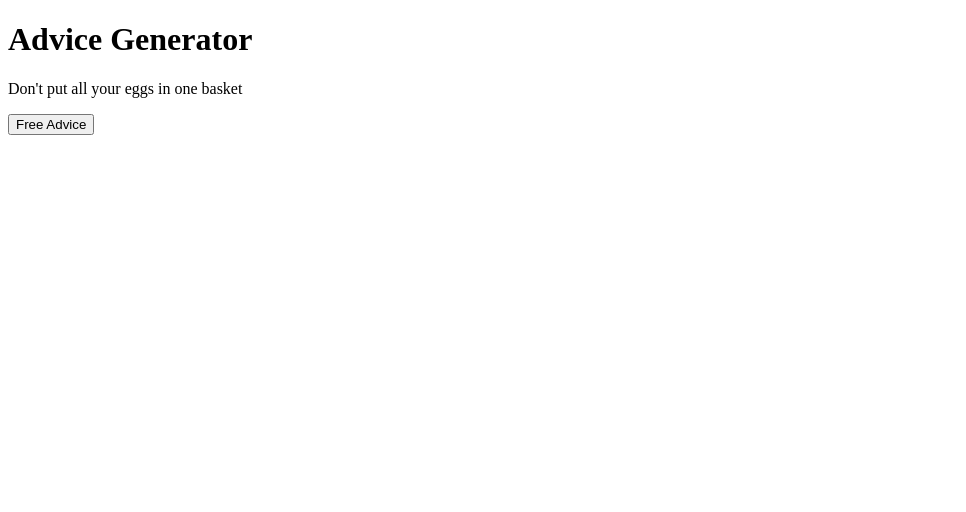
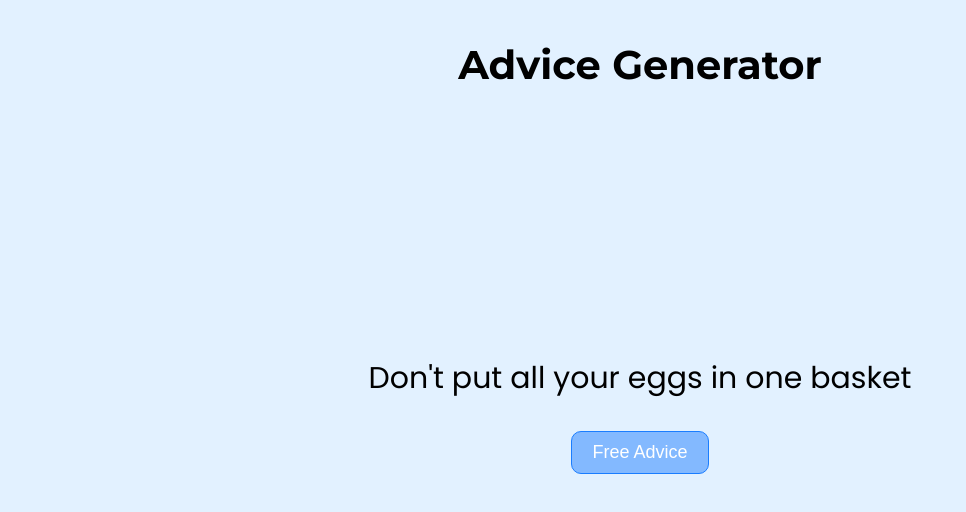
Before and after one commit to NathanaelMutua/advice-generator, a React (Vite) app: page / in a window 1280 px wide. Shown: the top 512 px of the page, without its empty margins (0-966 px from the left). Built offline with nearby package versions, Linux system fonts and the light colour scheme.

Commit message:
style: add styling to App.jsx components - add styling in App.css to the placeholders in App.jsx - add a className to the title heading

```diff
--- a/src/App.css
+++ b/src/App.css
@@ -0,0 +1,61 @@
+* {
+  padding: 0;
+  margin: 0;
+  box-sizing: border-box;
+}
+
+html {
+  font-size: 62.5%;
+}
+
+:root {
+  --main-font: "Poppins", sans-serif;
+  --title-font: "Montserrat", sans-serif;
+  --white: #ffffff;
+  --light-blue: #e2f1ff;
+  --mid-blue: #83b9ff;
+  --dark-blue: #1a7dff;
+}
+
+body {
+  font-family: var(--main-font);
+  font-size: 1.6rem;
+}
+
+.advice-generator-body {
+  min-height: 100vh;
+  display: flex;
+  flex-direction: column;
+  align-items: center;
+  justify-content: center;
+  background-color: var(--light-blue);
+}
+
+.title {
+  position: absolute;
+  top: 4rem;
+  font-family: var(--title-font);
+  font-size: 4rem;
+}
+
+.gen-advice {
+  padding: 3rem;
+  font-size: 3rem;
+  text-align: center;
+}
+
+.advice-btn {
+  padding: 1rem 2rem;
+  border: 1.5px solid var(--dark-blue);
+  border-radius: 10px;
+  background-color: var(--mid-blue);
+  color: var(--white);
+  font-size: 1.8rem;
+  cursor: pointer;
+  transition-duration: 0.3s;
+}
+
+.advice-btn:hover {
+  background-color: var(--white);
+  color: darkblue;
+}
--- a/src/App.jsx
+++ b/src/App.jsx
@@ -2,14 +2,12 @@ import { useState } from "react";
 import "./App.css";
 
 function App() {
-  const [count, setCount] = useState(0);
-
   return (
-    <>
-      <h1>Advice Generator</h1>
+    <div className="advice-generator-body">
+      <h1 className="title">Advice Generator</h1>
       <p className="gen-advice">Don't put all your eggs in one basket</p>
       <button className="advice-btn">Free Advice</button>
-    </>
+    </div>
   );
 }
 
```
